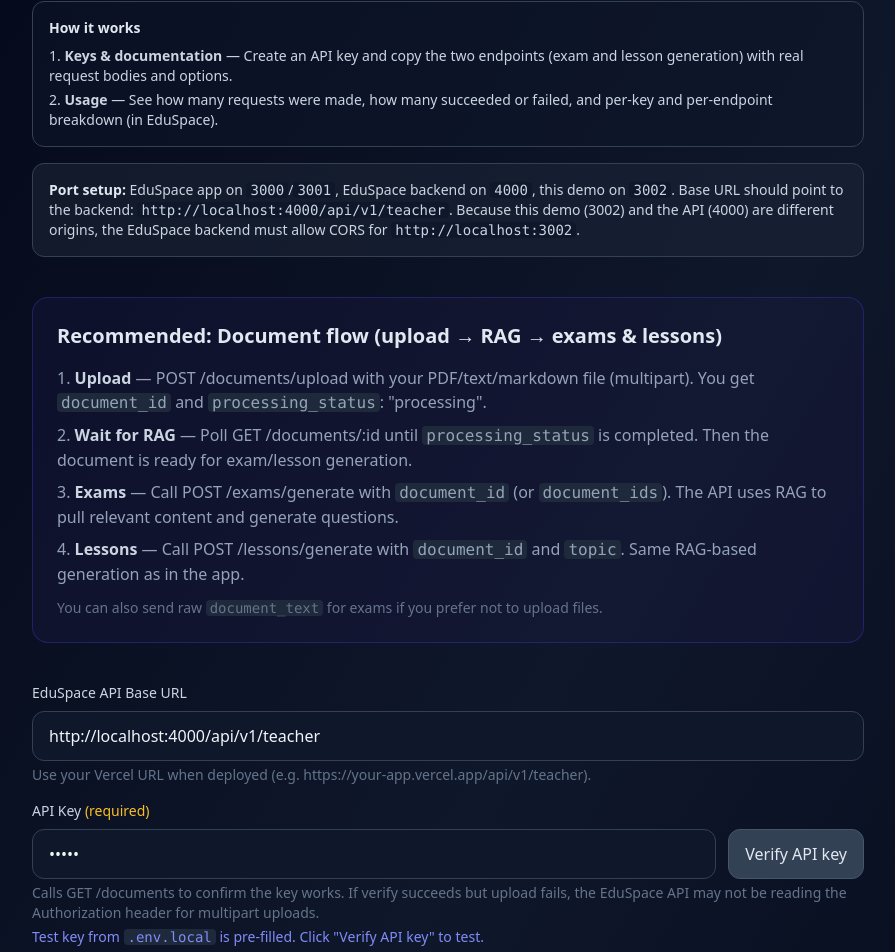
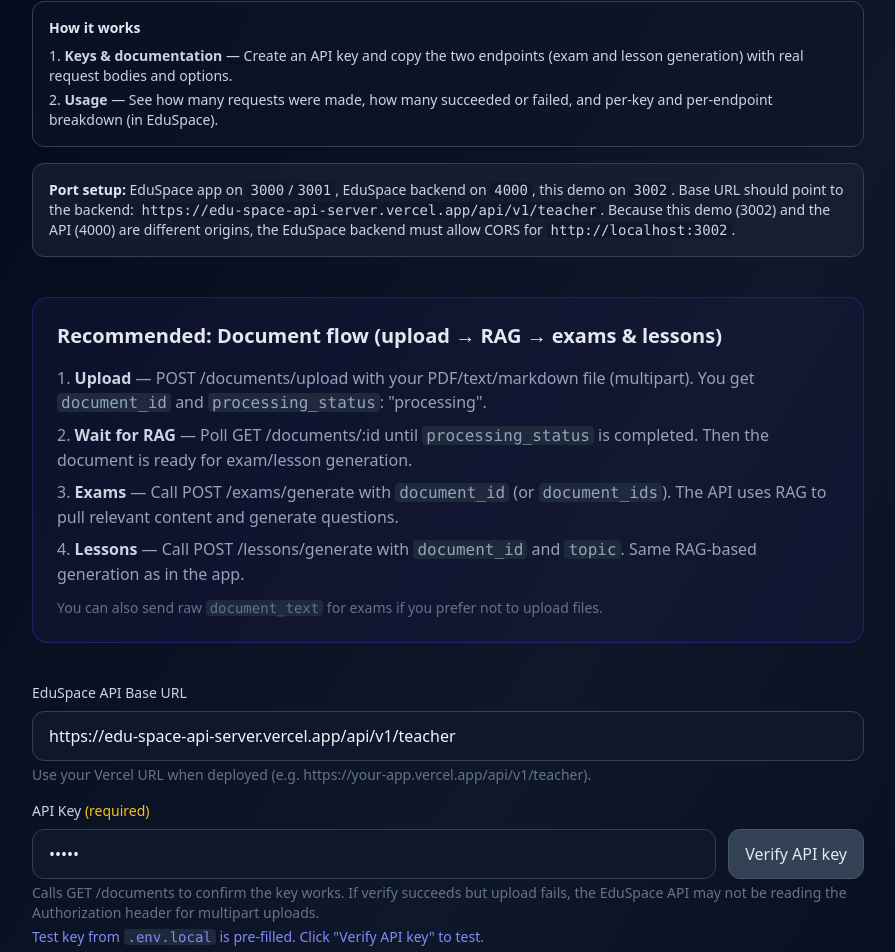
Before and after one commit to EmilUnP/AI_demo_apps_integration, a Next.js app: page /eduspace-integration in a window 1280 px wide. Shown: the part 232-1184 px from the top of the page, without its empty margins (192-1087 px from the left). Built offline with nearby package versions, Linux system fonts and the light colour scheme; no server answers.

Commit message:
Update base URL in EduSpaceIntegrationPage to production endpoint and adjust related documentation for clarity.

```diff
--- a/app/eduspace-integration/page.tsx
+++ b/app/eduspace-integration/page.tsx
@@ -3,7 +3,7 @@
 import { useState, useRef } from 'react';
 import Link from 'next/link';
 
-const DEFAULT_BASE_URL = 'http://localhost:4000/api/v1/teacher';
+const DEFAULT_BASE_URL = 'https://edu-space-api-server.vercel.app/api/v1/teacher';
 
 const EXAM_WITH_DOCUMENT_ID = {
   document_id: 'uuid-from-documents-upload',
@@ -293,7 +293,7 @@ export default function EduSpaceIntegrationPage() {
             </ol>
           </div>
           <div className="mt-4 p-4 rounded-xl bg-slate-800/50 border border-slate-700 text-slate-300 text-sm">
-            <strong className="text-slate-200">Port setup:</strong> EduSpace app on <code className="bg-slate-900 px-1 rounded">3000</code>/<code className="bg-slate-900 px-1 rounded">3001</code>, EduSpace backend on <code className="bg-slate-900 px-1 rounded">4000</code>, this demo on <code className="bg-slate-900 px-1 rounded">3002</code>. Base URL should point to the backend: <code className="bg-slate-900 px-1 rounded">http://localhost:4000/api/v1/teacher</code>. Because this demo (3002) and the API (4000) are different origins, the EduSpace backend must allow CORS for <code className="bg-slate-900 px-1 rounded">http://localhost:3002</code>.
+            <strong className="text-slate-200">Port setup:</strong> EduSpace app on <code className="bg-slate-900 px-1 rounded">3000</code>/<code className="bg-slate-900 px-1 rounded">3001</code>, EduSpace backend on <code className="bg-slate-900 px-1 rounded">4000</code>, this demo on <code className="bg-slate-900 px-1 rounded">3002</code>. Base URL should point to the backend: <code className="bg-slate-900 px-1 rounded">https://edu-space-api-server.vercel.app/api/v1/teacher</code>. Because this demo (3002) and the API (4000) are different origins, the EduSpace backend must allow CORS for <code className="bg-slate-900 px-1 rounded">http://localhost:3002</code>.
           </div>
         </div>
 
@@ -318,7 +318,7 @@ export default function EduSpaceIntegrationPage() {
               value={baseUrl}
               onChange={(e) => setBaseUrl(e.target.value)}
               className="w-full px-4 py-3 bg-slate-900 border border-slate-700 rounded-xl text-slate-100 placeholder-slate-500 focus:ring-2 focus:ring-indigo-500 focus:border-indigo-500"
-              placeholder="http://localhost:4000/api/v1/teacher"
+              placeholder="https://edu-space-api-server.vercel.app/api/v1/teacher"
             />
             <p className="mt-1 text-sm text-slate-500">Use your Vercel URL when deployed (e.g. https://your-app.vercel.app/api/v1/teacher).</p>
           </div>
@@ -348,7 +348,7 @@ export default function EduSpaceIntegrationPage() {
               <div className="mt-3 p-3 rounded-xl bg-amber-500/10 border border-amber-500/30 text-amber-200 text-sm space-y-2">
                 <p className="font-medium">Key rejected or request failed. Check:</p>
                 <ul className="list-disc list-inside ml-2 space-y-1 text-slate-300">
-                  <li>Is the EduSpace API running at the base URL? (e.g. <code className="bg-slate-800 px-1 rounded">http://localhost:4000</code>)</li>
+                  <li>Is the EduSpace API running at the base URL? (e.g. <code className="bg-slate-800 px-1 rounded">http://https://edu-space-api-server.vercel.app/api/v1/teacher</code>)</li>
                   <li>Is the key from EduSpace → API Integration and not revoked?</li>
                   <li>This demo runs on port 3002; the API on 4000 is a different origin. The EduSpace backend must send CORS headers allowing <code className="bg-slate-800 px-1 rounded">http://localhost:3002</code>.</li>
                 </ul>
```
